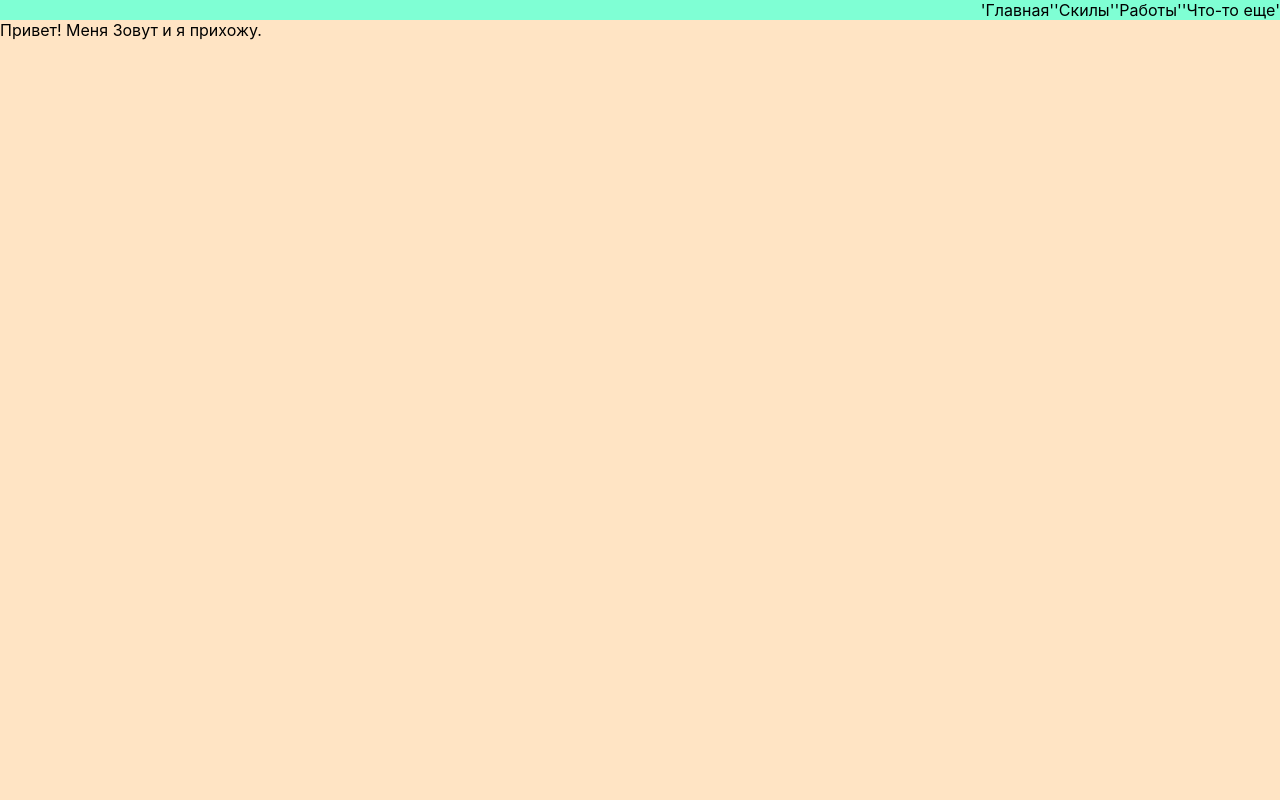
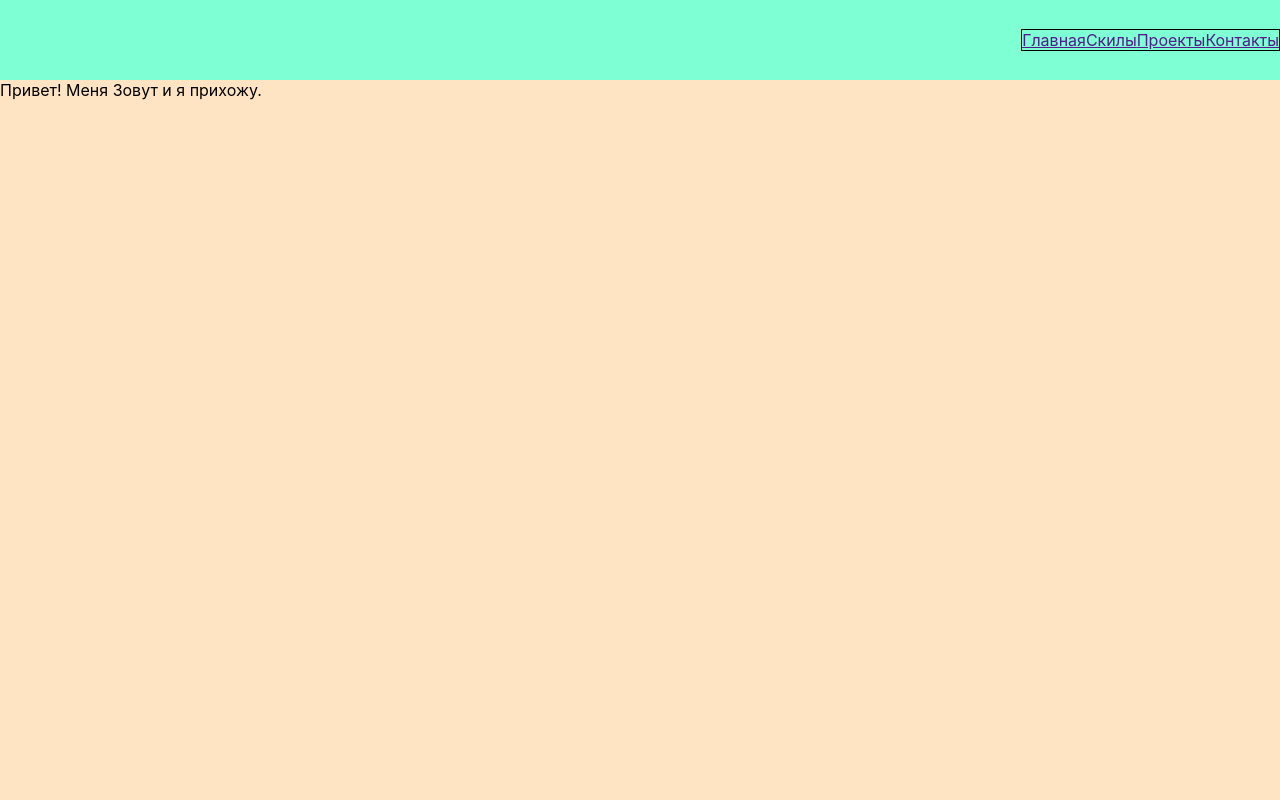
Before and after one commit to fabskrejt/portfolio, a React (Create React App) app: page / in a window 1280 px wide. Shown: the top 800 px of the page. Built offline with nearby package versions, Linux system fonts and the light colour scheme.

Commit message:
created av component

```diff
--- a/src/header/Header.module.css
+++ b/src/header/Header.module.css
@@ -2,4 +2,6 @@
     background-color: aquamarine;
     display: flex;
     justify-content: flex-end;
+    align-items: center;
+    height: 80px;
 }
--- a/src/header/Header.tsx
+++ b/src/header/Header.tsx
@@ -1,14 +1,12 @@
 import React from "react";
 import styles from './Header.module.css'
+import {Nav} from "../nav/Nav";
 
-export const Header = ()=>{
-    return(
+export const Header = () => {
+    return (
         <div className={styles.header}>
             <div className={styles.container}>
-                <span>'Главная'</span>
-                <span>'Скилы'</span>
-                <span>'Работы'</span>
-                <span>'Что-то ещe'</span>
+                <Nav/>
             </div>
         </div>
     )
--- /dev/null
+++ b/src/nav/Nav.module.css
@@ -0,0 +1,3 @@
+.nav{
+border: 1px solid;
+}
--- /dev/null
+++ b/src/nav/Nav.tsx
@@ -0,0 +1,13 @@
+import React from "react";
+import styles from './Nav.module.css'
+
+export const Nav = ()=>{
+    return(
+            <div className={styles.nav}>
+                <a href={''}>Главная</a>
+                <a href={''}>Скилы</a>
+                <a href={''}>Проекты</a>
+                <a href={''}>Контакты</a>
+            </div>
+    )
+}
```
